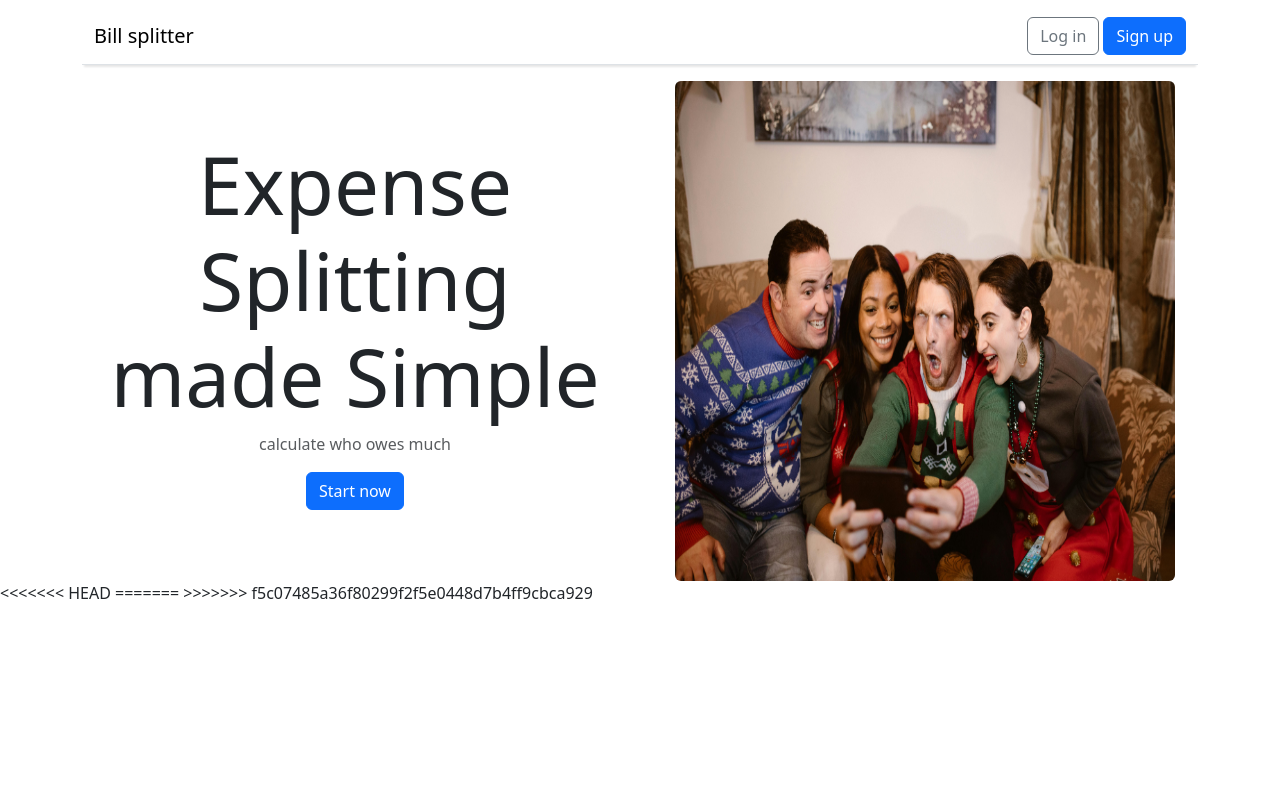
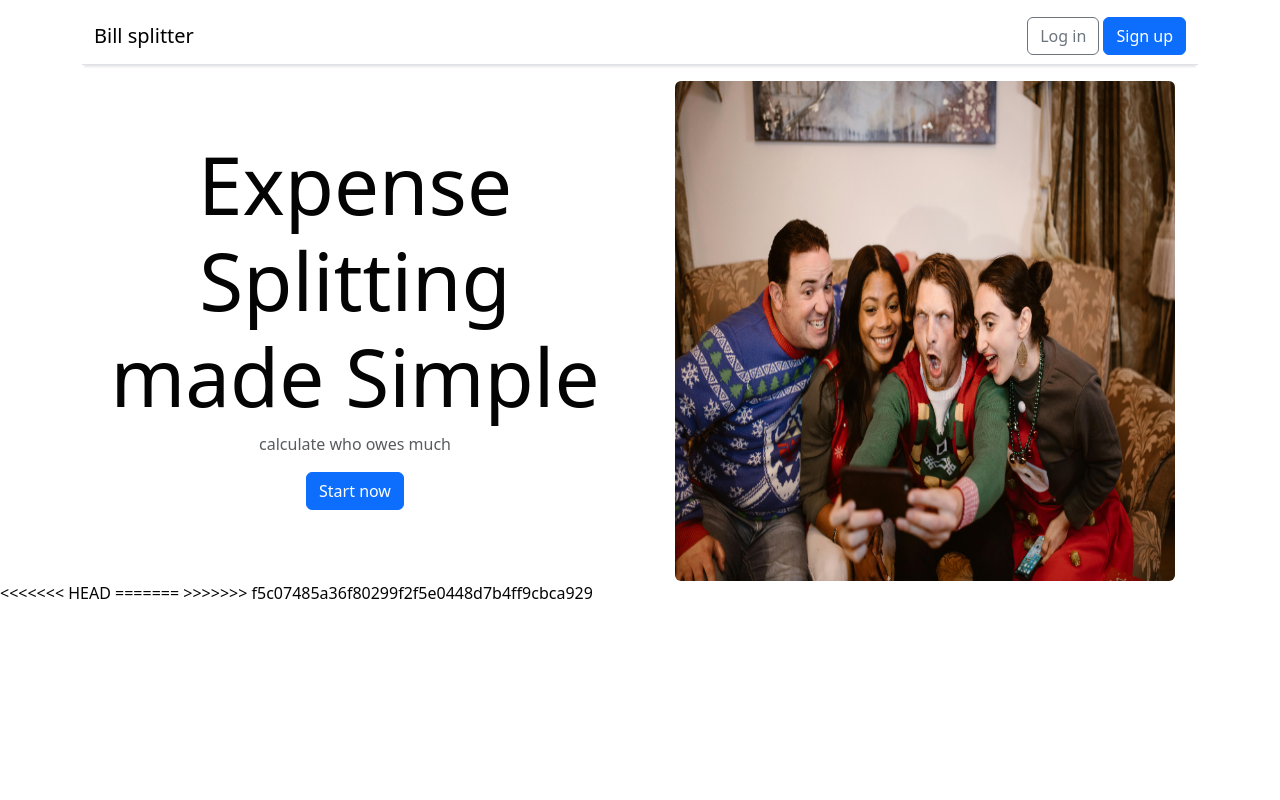
Before and after one commit to sbojorge/Bill_splitting_0124Hackathon, a Django app: page / in a window 1280 px wide. Run offline with Django 3.2, Linux system fonts and the light colour scheme; some libraries are stand-ins or nearby versions.

Commit message:
Add the font and colour of the text in style.css

```diff
--- a/static/css/style.css
+++ b/static/css/style.css
@@ -1,3 +1,14 @@
+@import url('https://fonts.googleapis.com/css2?family=PT+Sans+Narrow&display=swap');
+
+body {
+    color: #040404;
+}
+
+/* This is the colour palette */
+
+
+
+
 /* navbar underline style */
 .bottom-shadow {
     box-shadow: 0 4px 2px -2px rgba(0, 0, 0, 0.1);
```
